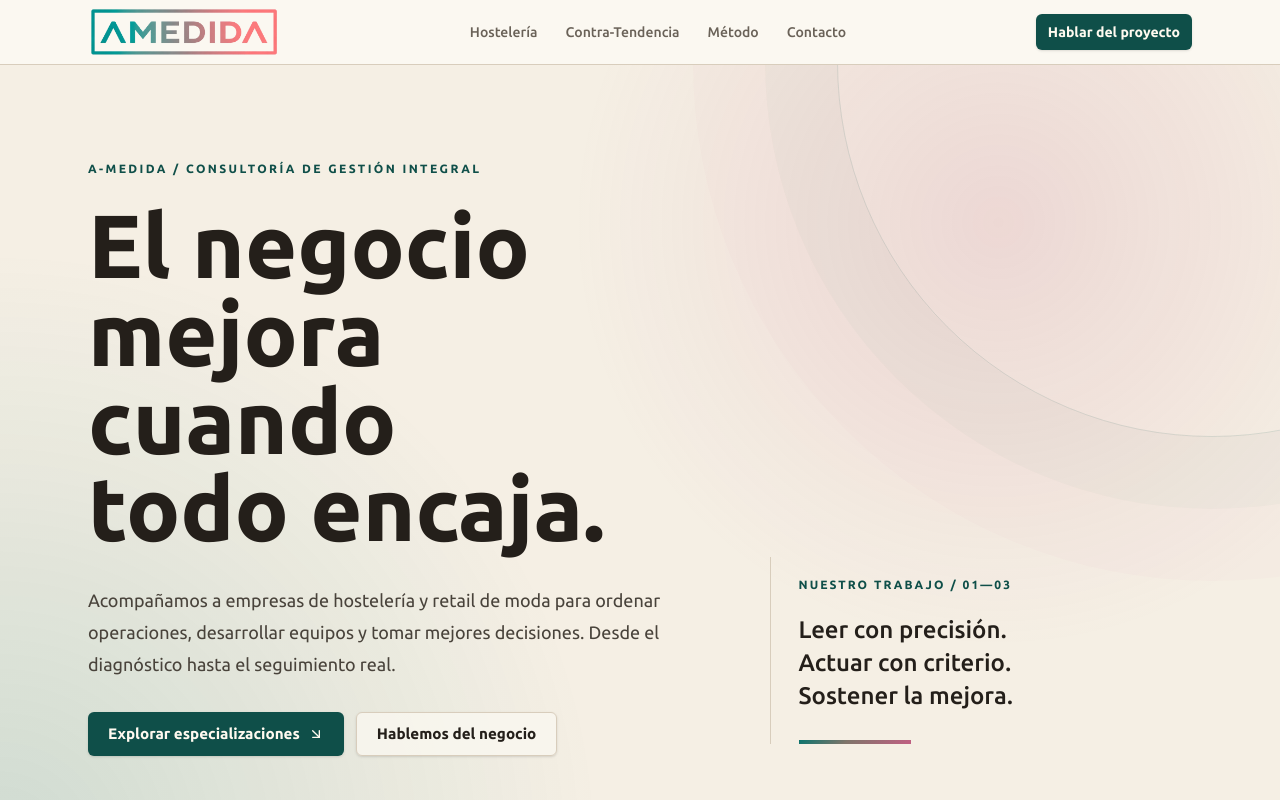
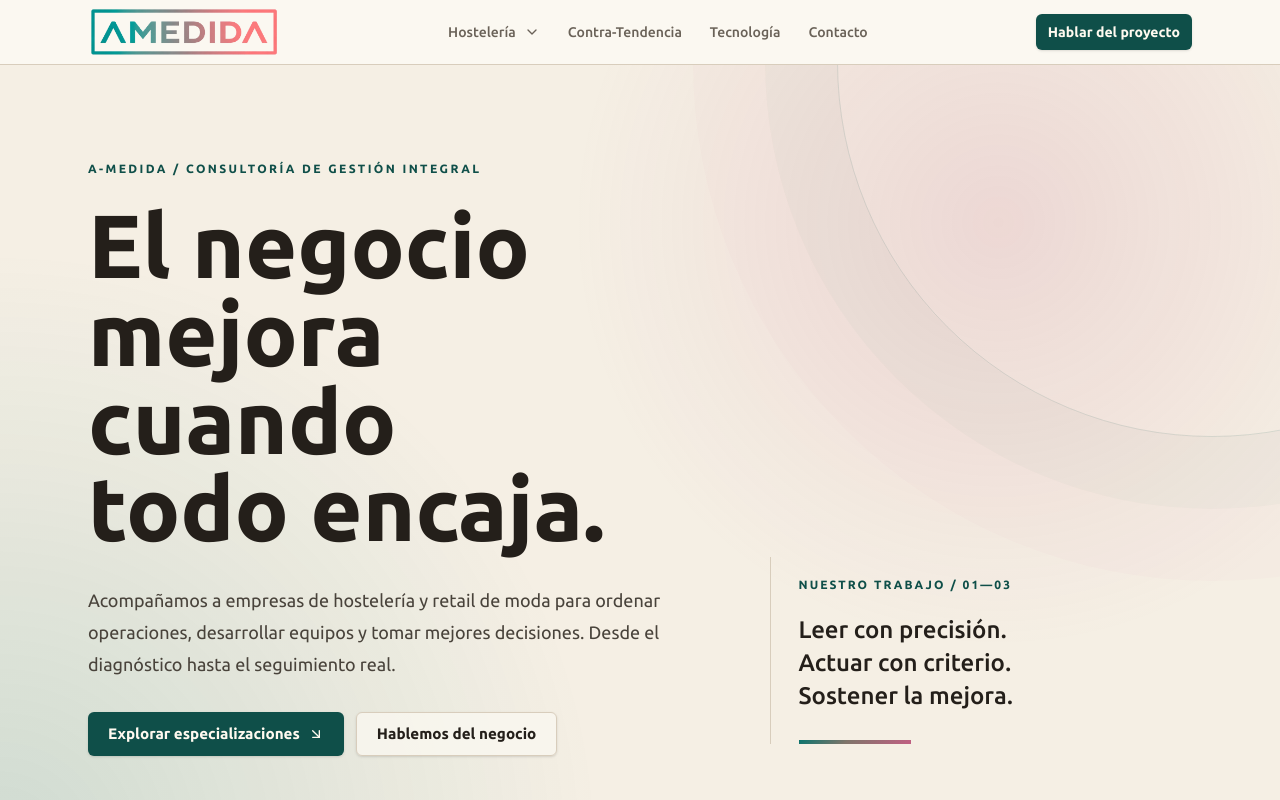
Before and after one commit to javiermatillasantiago1987-cell/a-medida-web, a Next.js app: page / in a window 1280 px wide. Shown: the top 800 px of the page. Built offline with nearby package versions, Linux system fonts and the light colour scheme.

Commit message:
Clarify sector navigation and simplify footer
Expose Technology in primary navigation and group hospitality pages, including Method, in an accessible disclosure. Replace duplicate footer navigation with brand and contact details.

```diff
--- a/src/components/site/footer.tsx
+++ b/src/components/site/footer.tsx
@@ -1,43 +1,29 @@
 import Link from "next/link";
 
 import { AmedidaLogo } from "@/components/brand/amedida-logo";
-import { hospitalityNavigationItems, navigationItems } from "@/content/navigation";
+import { contactPageContent } from "@/content/contact";
 import { siteContent } from "@/content/site";
 
-const footerNavigationItems = [
-  { href: "/", label: "A-Medida" },
-  ...navigationItems,
-  ...hospitalityNavigationItems,
-];
+export function Footer() {
+  const { emailCta } = contactPageContent.contact;
 
-export function Footer() {
   return (
     <footer className="border-t border-dark bg-dark text-primary-foreground">
-      <div className="mx-auto grid w-full max-w-6xl gap-10 px-4 py-12 sm:px-6 md:grid-cols-[1.2fr_1fr]">
+      <div className="mx-auto flex w-full max-w-6xl flex-col gap-6 px-4 py-8 sm:px-6 md:flex-row md:items-center md:justify-between">
         <div>
-          <AmedidaLogo variant="footer" />
-          <p className="mt-5 max-w-md text-sm leading-6 text-dark-muted">
-            {siteContent.footer.description}
-          </p>
+          <Link href="/" aria-label="A-Medida · Inicio" className="inline-block">
+            <AmedidaLogo variant="footer" className="w-44 sm:w-48" />
+          </Link>
+          <p className="mt-3 text-sm text-dark-muted">{siteContent.footer.locationLine}</p>
         </div>
-        <nav aria-label="Navegación secundaria">
-          <ul className="grid grid-cols-2 gap-3 text-sm text-primary-foreground">
-            {footerNavigationItems.map((item) => (
-              <li key={item.href}>
-                <Link
-                  className="transition-colors hover:text-dark-muted hover:underline"
-                  href={item.href}
-                >
-                  {item.label}
-                </Link>
-              </li>
-            ))}
-          </ul>
-        </nav>
+        <address className="text-sm not-italic">
+          <a className="inline-block py-2 underline transition-colors hover:text-dark-muted" href={emailCta.href}>
+            {emailCta.label}
+          </a>
+        </address>
       </div>
-      <div className="mx-auto flex w-full max-w-6xl flex-col gap-2 border-t border-white/15 px-4 py-5 text-xs text-dark-muted sm:px-6 md:flex-row md:items-center md:justify-between">
+      <div className="mx-auto w-full max-w-6xl border-t border-white/15 px-4 py-4 text-xs text-dark-muted sm:px-6">
         <p>{siteContent.footer.copyright}</p>
-        <p>{siteContent.footer.locationLine}</p>
       </div>
     </footer>
   );
--- a/src/components/site/header.tsx
+++ b/src/components/site/header.tsx
@@ -1,53 +1,140 @@
 "use client";
 
-import { useState } from "react";
+import { useEffect, useId, useRef, useState } from "react";
 import Link from "next/link";
-import { Menu, X } from "lucide-react";
+import { usePathname } from "next/navigation";
+import { ChevronDown, Menu, X } from "lucide-react";
 
 import { AmedidaLogo } from "@/components/brand/amedida-logo";
 import { Button } from "@/components/ui/button";
-import { headerCta, navigationItems } from "@/content/navigation";
+import { headerCta, hospitalityNavigationItems, navigationItems } from "@/content/navigation";
 
 const mobileMenuId = "mobile-navigation";
 
+function HospitalityMenu({ mobile = false, onNavigate }: { mobile?: boolean; onNavigate: () => void }) {
+  const [open, setOpen] = useState(false);
+  const containerRef = useRef<HTMLLIElement>(null);
+  const triggerRef = useRef<HTMLButtonElement>(null);
+  const submenuId = useId();
+  const pathname = usePathname();
+  const active = hospitalityNavigationItems.some((item) => item.href === pathname);
+
+  useEffect(() => {
+    if (!open) return;
+    function handlePointerDown(event: PointerEvent) {
+      if (event.target instanceof Node && !containerRef.current?.contains(event.target)) setOpen(false);
+    }
+    document.addEventListener("pointerdown", handlePointerDown);
+    return () => document.removeEventListener("pointerdown", handlePointerDown);
+  }, [open]);
+
+  return (
+    <li
+      ref={containerRef}
+      className="relative"
+      onBlur={(event) => {
+        if (!event.currentTarget.contains(event.relatedTarget)) setOpen(false);
+      }}
+      onKeyDown={(event) => {
+        if (event.key === "Escape" && open) {
+          event.stopPropagation();
+          setOpen(false);
+          triggerRef.current?.focus();
+        }
+      }}
+    >
+      <button
+        ref={triggerRef}
+        type="button"
+        aria-expanded={open}
+        aria-controls={submenuId}
+        onClick={() => setOpen((current) => !current)}
+        className={`flex min-h-11 items-center gap-2 rounded-md text-sm font-medium transition-colors hover:text-primary ${mobile ? "w-full justify-between px-2 py-3 hover:bg-section" : "py-2"} ${active ? "text-primary" : "text-muted-foreground"}`}
+      >
+        Hostelería
+        <ChevronDown aria-hidden="true" className={`h-4 w-4 transition-transform ${open ? "rotate-180" : ""}`} />
+      </button>
+      <ul
+        id={submenuId}
+        hidden={!open}
+        className={mobile ? "mb-2 ml-2 border-l pl-3" : "absolute top-full left-0 w-72 rounded-lg border bg-background p-2 shadow-lg"}
+      >
+        {hospitalityNavigationItems.map((item) => (
+          <li key={item.href}>
+            <Link
+              href={item.href}
+              aria-current={pathname === item.href ? "page" : undefined}
+              className="block rounded-md px-3 py-3 text-sm font-medium text-muted-foreground transition-colors hover:bg-section hover:text-primary aria-[current=page]:bg-section aria-[current=page]:text-primary"
+              onClick={() => { setOpen(false); onNavigate(); }}
+            >
+              {item.label}
+            </Link>
+          </li>
+        ))}
+      </ul>
+    </li>
+  );
+}
+
 export function Header() {
   const [isMobileMenuOpen, setIsMobileMenuOpen] = useState(false);
+  const mobileTriggerRef = useRef<HTMLButtonElement>(null);
+  const headerRef = useRef<HTMLElement>(null);
+  const pathname = usePathname();
 
   function closeMobileMenu() {
     setIsMobileMenuOpen(false);
   }
 
-  return (
-    <header className="sticky top-0 z-50 border-b bg-background/90 backdrop-blur-md">
-      <div className="mx-auto flex h-16 w-full max-w-6xl items-center justify-between px-4 sm:px-6">
+  useEffect(() => {
+    if (!isMobileMenuOpen) return;
+    function handlePointerDown(event: PointerEvent) {
+      if (event.target instanceof Node && !headerRef.current?.contains(event.target)) setIsMobileMenuOpen(false);
+    }
+    document.addEventListener("pointerdown", handlePointerDown);
+    return () => document.removeEventListener("pointerdown", handlePointerDown);
+  }, [isMobileMenuOpen]);
+
+  function renderItems(mobile = false) {
+    return navigationItems.map((item) => item.href === "/hosteleria" ? (
+      <HospitalityMenu key={item.href} mobile={mobile} onNavigate={closeMobileMenu} />
+    ) : (
+      <li key={item.href}>
         <Link
-          aria-label="A-Medida"
-          className="block"
-          href="/"
+          className={`block rounded-md text-sm font-medium text-muted-foreground transition-colors hover:text-primary aria-[current=page]:text-primary ${mobile ? "px-2 py-3 hover:bg-section" : "py-3"}`}
+          href={item.href}
+          aria-current={pathname === item.href ? "page" : undefined}
           onClick={closeMobileMenu}
         >
+          {item.label}
+        </Link>
+      </li>
+    ));
+  }
+
+  return (
+    <header
+      ref={headerRef}
+      className="sticky top-0 z-50 border-b bg-background/90 backdrop-blur-md"
+      onKeyDown={(event) => {
+        if (event.key === "Escape" && isMobileMenuOpen) {
+          closeMobileMenu();
+          mobileTriggerRef.current?.focus();
+        }
+      }}
+    >
+      <div className="mx-auto flex h-16 w-full max-w-6xl items-center justify-between px-4 sm:px-6">
+        <Link aria-label="A-Medida · Inicio" className="block" href="/" onClick={closeMobileMenu}>
           <AmedidaLogo variant="header" />
         </Link>
         <nav aria-label="Navegación principal" className="hidden lg:block">
-          <ul className="flex items-center gap-7 text-sm font-medium text-muted-foreground">
-            {navigationItems.map((item) => (
-              <li key={item.href}>
-                <Link
-                  className="transition-colors hover:text-primary"
-                  href={item.href}
-                >
-                  {item.label}
-                </Link>
-              </li>
-            ))}
-          </ul>
+          <ul className="flex items-center gap-7">{renderItems()}</ul>
         </nav>
         <div className="hidden lg:block">
-          <Button asChild size="sm">
-            <Link href={headerCta.href}>{headerCta.label}</Link>
-          </Button>
+          <Button asChild size="sm"><Link href={headerCta.href}>{headerCta.label}</Link></Button>
         </div>
         <Button
+          ref={mobileTriggerRef}
           aria-controls={mobileMenuId}
           aria-expanded={isMobileMenuOpen}
           aria-label={isMobileMenuOpen ? "Cerrar navegación" : "Abrir navegación"}
@@ -57,46 +144,22 @@ export function Header() {
           type="button"
           variant="outline"
         >
-          {isMobileMenuOpen ? (
-            <X aria-hidden="true" className="h-4 w-4" />
-          ) : (
-            <Menu aria-hidden="true" className="h-4 w-4" />
-          )}
+          {isMobileMenuOpen ? <X aria-hidden="true" className="h-4 w-4" /> : <Menu aria-hidden="true" className="h-4 w-4" />}
         </Button>
       </div>
       <div
-        className={
-          isMobileMenuOpen
-            ? "border-t bg-background/95 shadow-sm lg:hidden"
-            : "hidden border-t bg-background/95 shadow-sm lg:hidden"
-        }
+        hidden={!isMobileMenuOpen}
+        className="max-h-[calc(100dvh-4rem)] overflow-y-auto overscroll-contain border-t bg-background shadow-sm lg:hidden"
         id={mobileMenuId}
       >
-        <nav
-          aria-label="Navegación móvil"
-          className="mx-auto w-full max-w-6xl px-4 py-4 sm:px-6"
-        >
-          <ul className="grid gap-1">
-            {navigationItems.map((item) => (
-              <li key={item.href}>
-                <Link
-                  className="block rounded-md px-2 py-3 text-sm font-medium text-muted-foreground transition-colors hover:bg-section hover:text-primary"
-                  href={item.href}
-                  onClick={closeMobileMenu}
-                >
-                  {item.label}
-                </Link>
-              </li>
-            ))}
-          </ul>
-          {headerCta ? (
+        {isMobileMenuOpen && (
+          <nav aria-label="Navegación móvil" className="mx-auto w-full max-w-6xl px-4 py-4 sm:px-6">
+            <ul className="grid gap-1">{renderItems(true)}</ul>
             <Button asChild className="mt-4" size="sm">
-              <Link href={headerCta.href} onClick={closeMobileMenu}>
-                {headerCta.label}
-              </Link>
+              <Link href={headerCta.href} onClick={closeMobileMenu}>{headerCta.label}</Link>
             </Button>
-          ) : null}
-        </nav>
+          </nav>
+        )}
       </div>
     </header>
   );
--- a/src/content/navigation.ts
+++ b/src/content/navigation.ts
@@ -3,15 +3,16 @@ import type { CTA } from "@/content/types";
 export const navigationItems = [
   { href: "/hosteleria", label: "Hostelería" },
   { href: "/contra-tendencia", label: "Contra-Tendencia" },
-  { href: "/metodo", label: "Método" },
+  { href: "/tecnologia", label: "Tecnología" },
   { href: "/contacto", label: "Contacto" },
 ];
 
 export const hospitalityNavigationItems = [
-  { href: "/servicios", label: "Servicios de hostelería" },
+  { href: "/hosteleria", label: "Visión general" },
+  { href: "/servicios", label: "Servicios" },
+  { href: "/metodo", label: "Método" },
   { href: "/sectores", label: "Restaurantes, hoteles y grupos" },
-  { href: "/tecnologia", label: "Tecnología" },
-  { href: "/clientes", label: "Clientes de hostelería" },
+  { href: "/clientes", label: "Clientes" },
 ];
 
 export const headerCta: CTA = {
```
